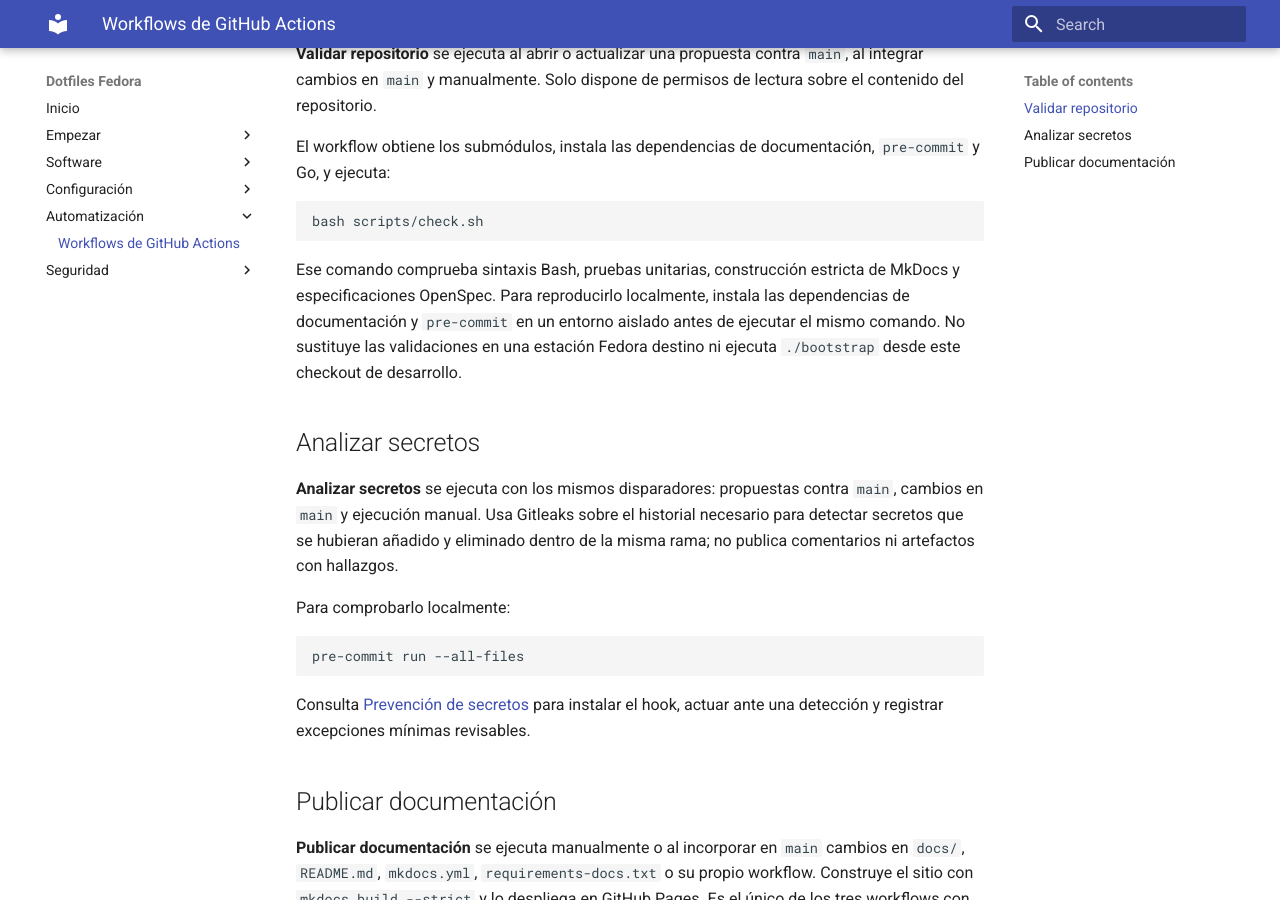
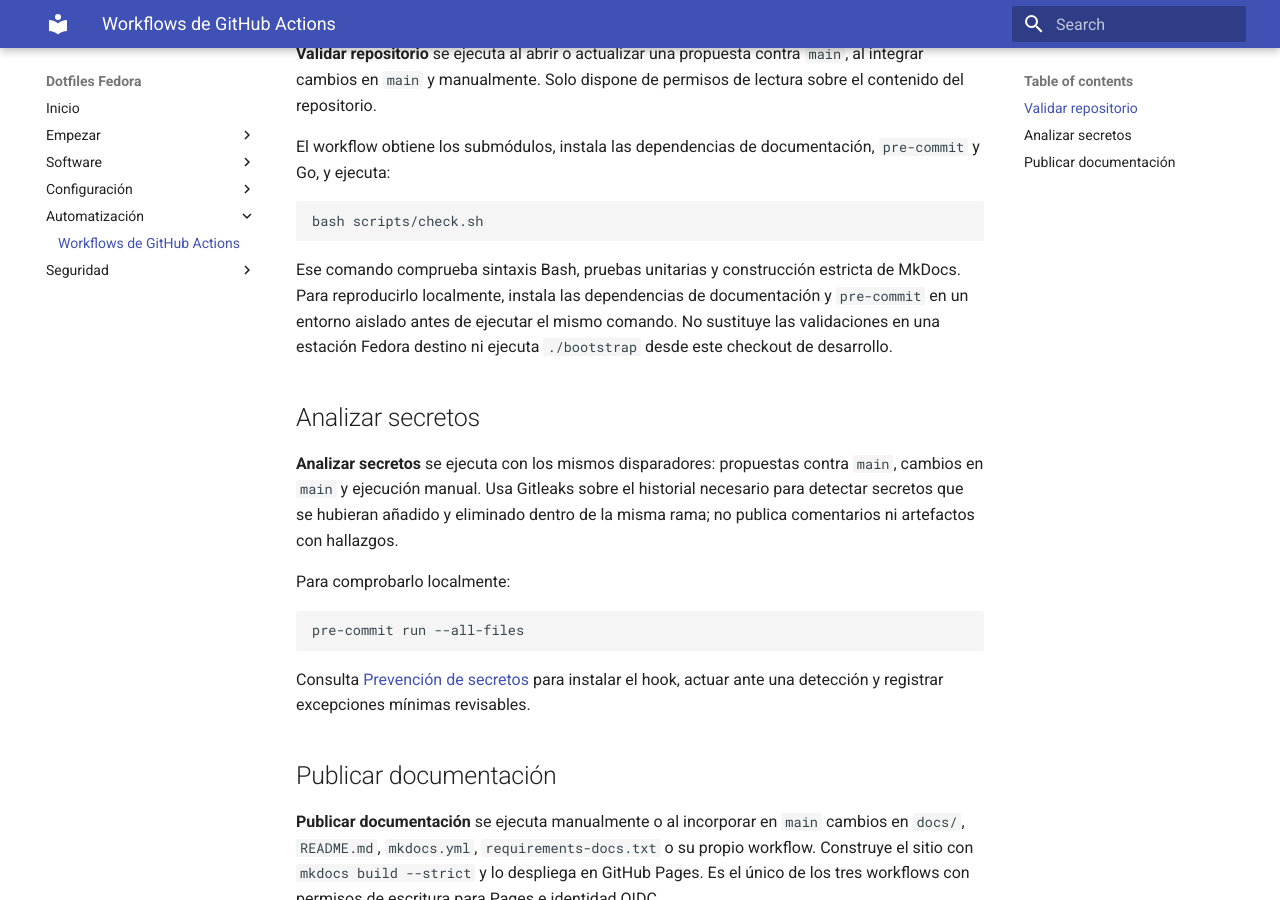
Before and after one commit to rdiezsj/dotfiles, an MkDocs documentation site: the page built from docs/automatizacion.md, in a window 1280 px wide and 900 px high, scrolled down 306 px. Built offline with MkDocs 1.6.1 and Material for MkDocs 9.7.7, drawn with Linux system fonts in a browser that asks for light colours.

Commit message:
ci: independiza validación de OpenSpec

````diff
--- a/docs/automatizacion.md
+++ b/docs/automatizacion.md
@@ -17,11 +17,11 @@
 bash scripts/check.sh
 ```
 
-Ese comando comprueba sintaxis Bash, pruebas unitarias, construcción estricta
-de MkDocs y especificaciones OpenSpec. Para reproducirlo localmente, instala
-las dependencias de documentación y `pre-commit` en un entorno aislado antes
-de ejecutar el mismo comando. No sustituye las validaciones en una estación
-Fedora destino ni ejecuta `./bootstrap` desde este checkout de desarrollo.
+Ese comando comprueba sintaxis Bash, pruebas unitarias y construcción estricta
+de MkDocs. Para reproducirlo localmente, instala las dependencias de
+documentación y `pre-commit` en un entorno aislado antes de ejecutar el mismo
+comando. No sustituye las validaciones en una estación Fedora destino ni
+ejecuta `./bootstrap` desde este checkout de desarrollo.
 
 ## Analizar secretos
 
````
Also changed, not shown: openspec/changes/validar-repositorio/design.md (+8 -2 lines), openspec/changes/validar-repositorio/proposal.md (+5 -4 lines), openspec/changes/validar-repositorio/specs/repository-validation/spec.md (+2 -2 lines), openspec/changes/validar-repositorio/tasks.md (+5 -0 lines), 1 other file.
